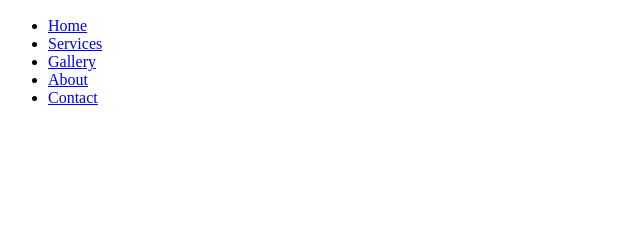
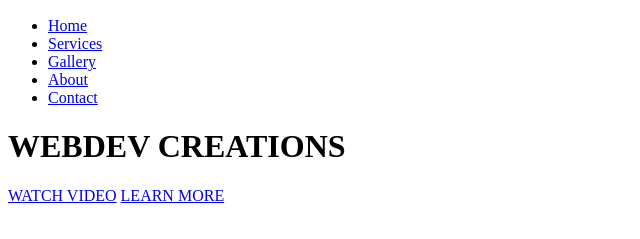
Before and after one commit to malikmateen917/website-sea-leavel, a plain HTML site: page index.html in a window 1280 px wide. Shown: the part 27-266 px from the top of the page, without its empty margins (0-640 px from the left). Drawn offline with Linux system fonts and the light colour scheme; files that its build step writes are made by us from their sources.

Commit message:
website class title and body completed

```diff
--- a/index.html
+++ b/index.html
@@ -19,3 +19,13 @@
 
             </ul>
         </div>
+        <div class="title">
+            <h1>WEBDEV CREATIONS</h1>
+        </div>
+        <div class="button">
+            <a href="#" class="btn">WATCH VIDEO</a>
+            <a href="#" class="btn">LEARN MORE</a>
+        </div>
+    </header>
+  </body>
+</html>
```
